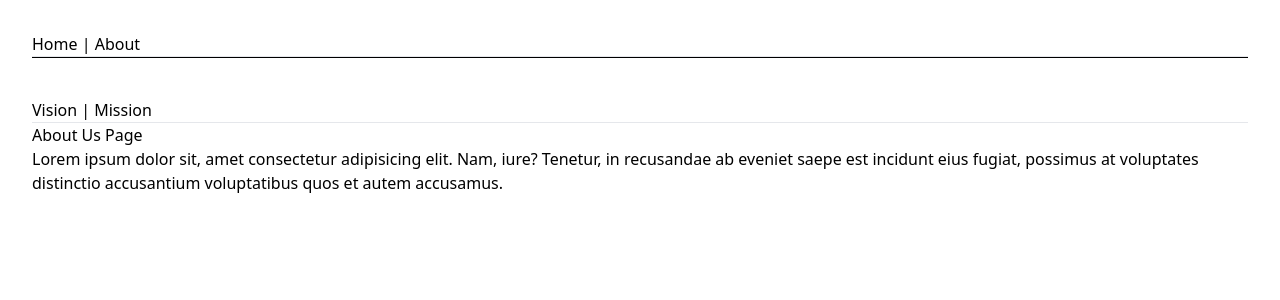
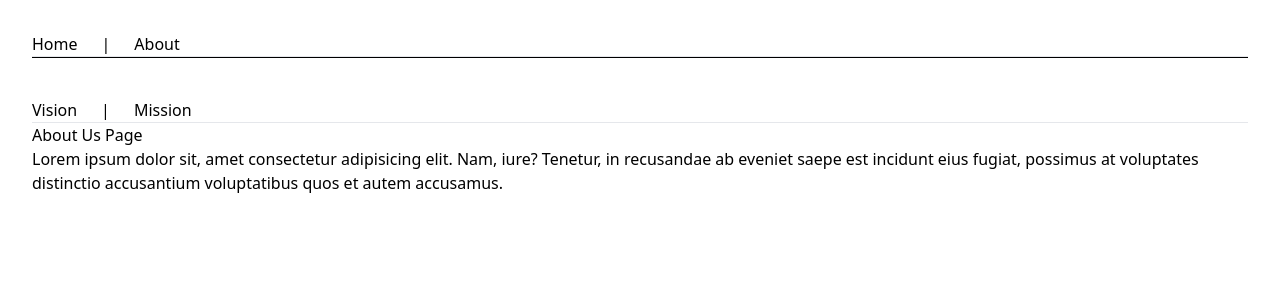
Before and after one commit to byteFarhan/Explore-NextJS, a Next.js app: page /about in a window 1280 px wide. Shown: the top 300 px of the page. Built offline with nearby package versions, Linux system fonts and the light colour scheme.

Commit message:
explore navigation on NextJS.

```diff
--- a/app/about/layout.js
+++ b/app/about/layout.js
@@ -1,9 +1,18 @@
+import Link from "next/link";
 import React from "react";
 
 const AboutLayout = ({ children }) => {
   return (
     <div>
-      <nav>Vision | Mission</nav>
+      <nav className="flex gap-6 list-none">
+        <li>
+          <Link href={"/about/vision"}>Vision</Link>
+        </li>
+        |
+        <li>
+          <Link href={"/about/vision/mission"}>Mission</Link>
+        </li>
+      </nav>
       <hr />
       <div>{children}</div>
     </div>
--- a/app/layout.js
+++ b/app/layout.js
@@ -1,5 +1,6 @@
 import localFont from "next/font/local";
 import "./globals.css";
+import Link from "next/link";
 
 const geistSans = localFont({
   src: "./fonts/GeistVF.woff",
@@ -23,7 +24,15 @@ export default function RootLayout({ children }) {
       <body
         className={`${geistSans.variable} ${geistMono.variable} antialiased`}
       >
-        <nav>Home | About</nav>
+        <nav className="flex gap-6 list-none">
+          <li>
+            <Link href={"/"}>Home</Link>
+          </li>
+          |
+          <li>
+            <Link href={"/about"}>About</Link>
+          </li>
+        </nav>
         <hr className="bg-black h-[2px]" />
         <main className="mt-10 space-y-5">{children}</main>
       </body>
```
